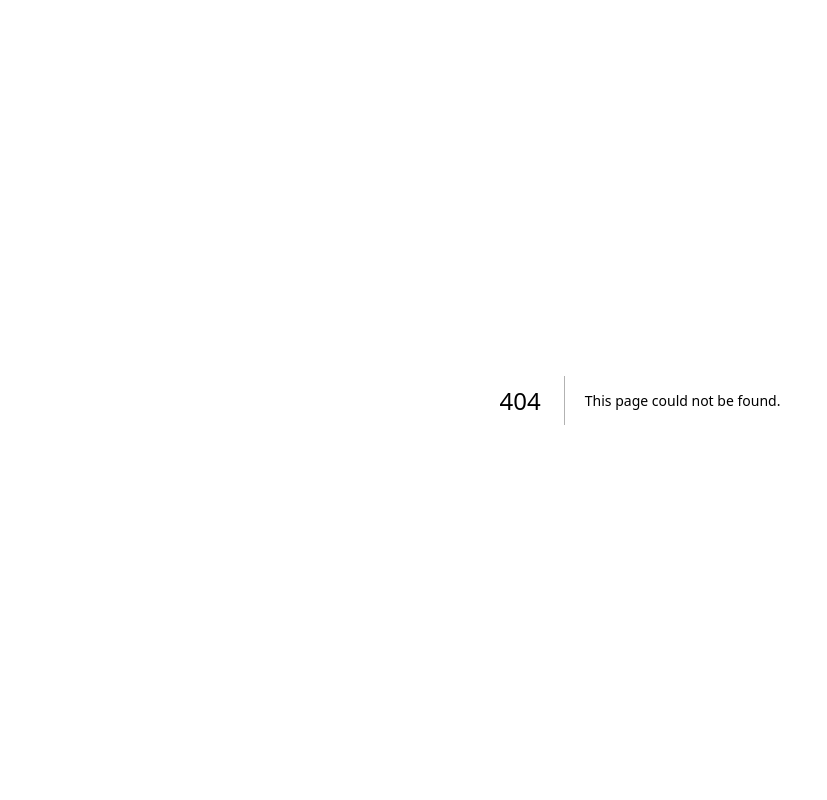
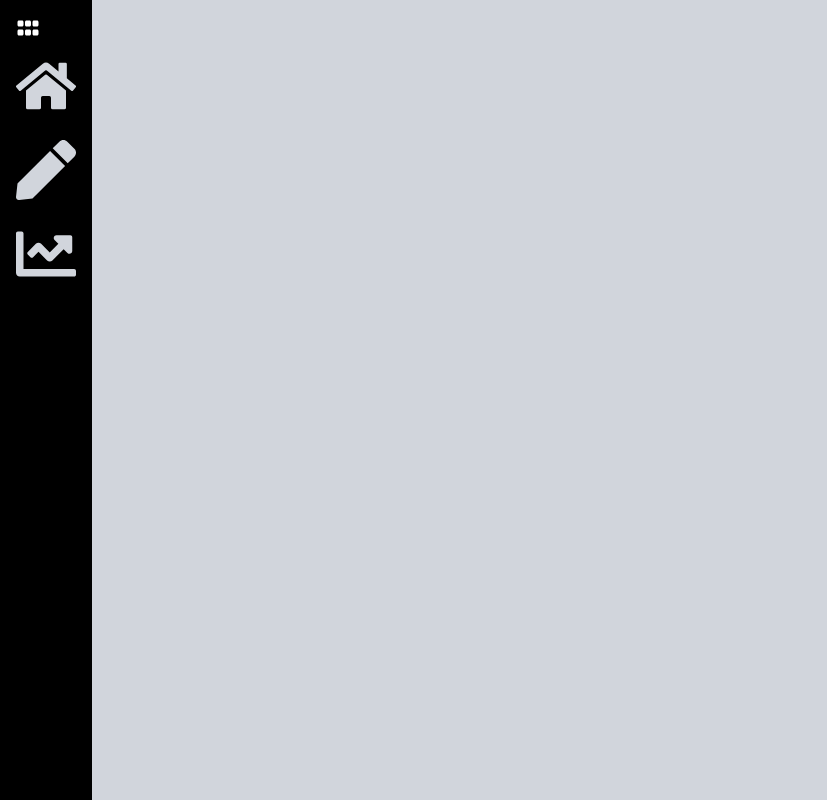
Before and after one commit to chreamy/331deploy, a Next.js app in the folder frontend/: page /manager/trends in a window 1280 px wide. Before the commit this address had no page. Shown: the whole page, without its empty margins (0-827 px from the left). Built offline with nearby package versions, Linux system fonts and the light colour scheme.

Commit message:
manager nav

```diff
--- /dev/null
+++ b/frontend/src/app/manager/management/page.jsx
@@ -0,0 +1,12 @@
+"use client";
+import { useState } from "react";
+import Nav from "@/app/nav";
+
+export default function Management() {
+
+  return (
+    <div>
+        <Nav userRole="manager" />
+    </div>
+  );
+}
--- /dev/null
+++ b/frontend/src/app/manager/reports/page.jsx
@@ -0,0 +1,12 @@
+"use client";
+import { useState } from "react";
+import Nav from "@/app/nav";
+
+export default function ManagerReport() {
+
+  return (
+    <div>
+        <Nav userRole="manager" />
+    </div>
+  );
+}
--- /dev/null
+++ b/frontend/src/app/manager/trends/page.jsx
@@ -0,0 +1,12 @@
+"use client";
+import { useState } from "react";
+import Nav from "@/app/nav";
+
+export default function ManagerTrend() {
+
+  return (
+    <div>
+        <Nav userRole="manager" />
+    </div>
+  );
+}
--- a/frontend/src/app/nav.jsx
+++ b/frontend/src/app/nav.jsx
@@ -1,16 +1,17 @@
 "use client";
 import React from "react";
-import { FaHome, FaVolumeUp, FaShoppingCart, FaLanguage } from "react-icons/fa";
+import { useState } from "react";
+import { FaHome, FaVolumeUp, FaShoppingCart, FaLanguage, FaLine, FaChartLine, FaPaperclip, FaPaperPlane, FaRegPaperPlane, FaHandPaper, FaPen, FaGripLines, FaGripHorizontal, FaGratipay } from "react-icons/fa";
 
 const Nav = ({ userRole }) => {
+
     if (userRole === "customer") {
         return (
             <nav>
                 <header className="w-full border-b p-4 flex items-center justify-between bg-white shadow-sm">
                 {/* Left Icons */}
                 <div className="flex items-center gap-4">
-                <button
-                  className="text-2xl text-gray-700 hover:text-blue-500 cursor-pointer"
+                    <button className="text-2xl text-gray-700 hover:text-blue-500 cursor-pointer"
                         title="Home"
                     >
                     <a href="/customer/menu" className="cursor-pointer">
@@ -18,14 +19,13 @@ const Nav = ({ userRole }) => {
                     </a>
                     </button>
 
-                <button
-                  className="text-2xl text-gray-700 hover:text-blue-500"
+                    <button className="text-2xl text-gray-700 hover:text-blue-500"
                         title="Sound"
                     >
                         <FaVolumeUp />
                     </button>
-                <button
-                  className="text-2xl text-gray-700 hover:text-blue-500"
+
+                    <button className="text-2xl text-gray-700 hover:text-blue-500"
                         title="Language"
                     >
                         <FaLanguage />
@@ -48,6 +48,7 @@ const Nav = ({ userRole }) => {
                         className="text-2xl text-gray-700 hover:text-blue-500"
                         title="Cart"
                     >
+
                     <a href="/customer/cart" className="cursor-pointer">
                         <FaShoppingCart />
                     </a>
@@ -59,8 +60,58 @@ const Nav = ({ userRole }) => {
     }
 
     else if (userRole === "manager") {
-        // do something
-    }
+        // Menu states for the manager view
+        const [isMenuOpen, setIsMenuOpen] = useState(true);
+        const toggleManagerMenu = () => {
+            setIsMenuOpen(!isMenuOpen);
         };
 
+        return (
+            <div className="min-h-screen bg-gray-300 flex">
+                {/* Left Sidebar */}
+                <div
+                    className={`transition-all duration-500 ease-in-out bg-black text-white p-4`}
+                >
+
+                {/* Menu Toggle Button */}
+                <button
+                    className="text-white text-2xl mb-4"
+                    onClick={toggleManagerMenu}
+                >
+                    <FaGripHorizontal className="items-center"/>
+                </button>
+
+                {/* Menu Buttons */}
+                <div className="flex flex-col items-start gap-6">
+                    <button className="flex flex-col items-center text-gray-300 hover:text-blue-500" >
+                        <a href="/manager/management" className="cursor-pointer flex items-center">
+                            <FaHome className="text-6xl" />
+                            {isMenuOpen?"":<h3 className="p-6 text-2xl">Home</h3>}
+                        </a>
+                    </button>
+
+                    <button className="flex flex-col items-center text-gray-300 hover:text-blue-500" >
+                        <a href="/manager/reports" className="cursor-pointer flex items-center">
+                            <FaPen className="text-6xl" />
+                            {isMenuOpen?"":<h3 className="p-6 text-2xl">Reports</h3>}
+                        </a>
+                    </button>
+
+                    <button className="flex flex-col items-center text-gray-300 hover:text-blue-500" >
+                        <a href="/manager/trends" className="cursor-pointer flex items-center">
+                            <FaChartLine className="text-6xl"/>
+                            {isMenuOpen?"":<h3 className="p-6 text-2xl">Trends</h3>}
+                        </a>
+                    </button>
+                </div>
+            </div>
+        </div>
+        )
+    }
+
+    else if (userRole === "cashier") {
+
+    }
+}
+
 export default Nav;
--- a/frontend/src/app/page.jsx
+++ b/frontend/src/app/page.jsx
@@ -108,10 +108,10 @@ export default function BubbleTeaShop() {
 
             {/* Start Order Button */}
             <div className="text-center mb-8">
-                <a href="/customer/menu">
+                <a href="/manager/management">
                 <button className="text-4xl font-bold px-25 py-10 bg-green-500 text-white rounded-xl shadow-md
                                 hover:scale-105 hover:shadow-xl transition-transform">
-                    Placeholder Manager Login
+                    Manager Login
                     </button>
                 </a>
             </div>
```
Lines whose indentation alone changed are shown as unchanged.
